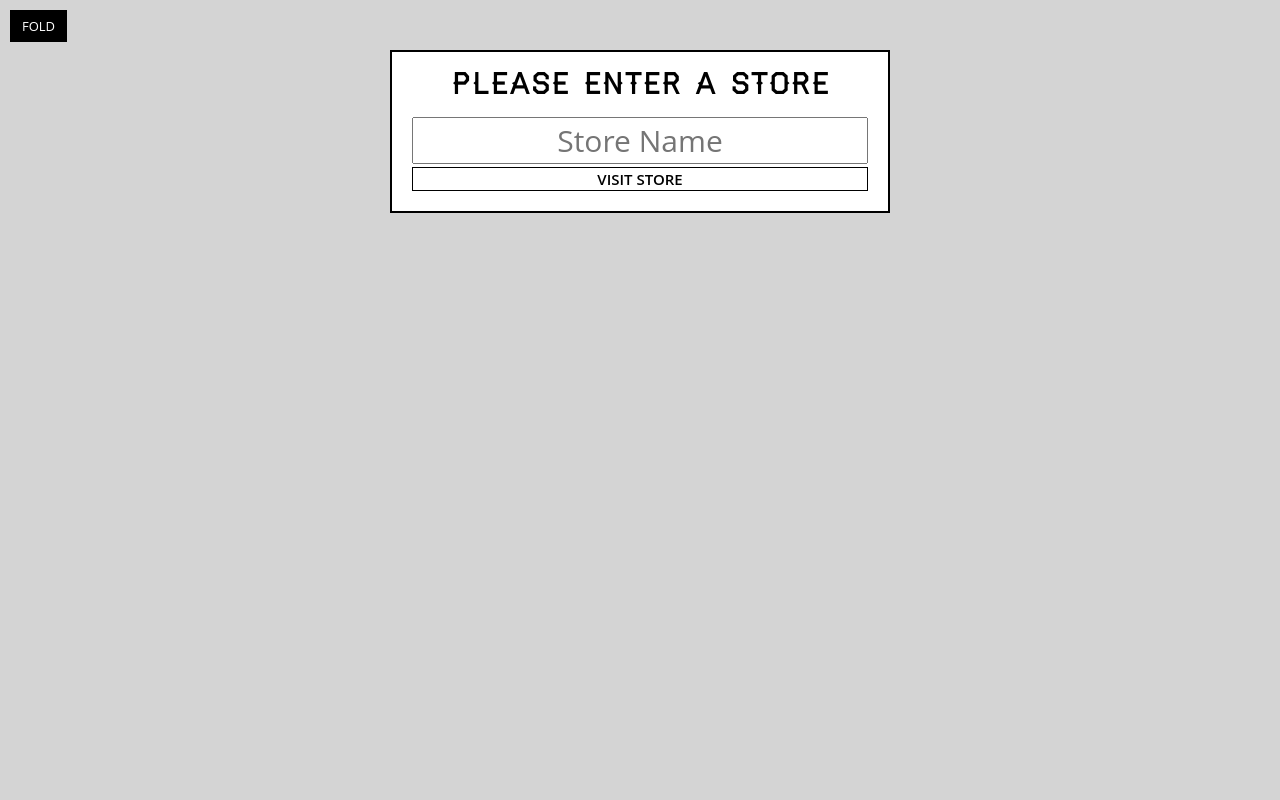
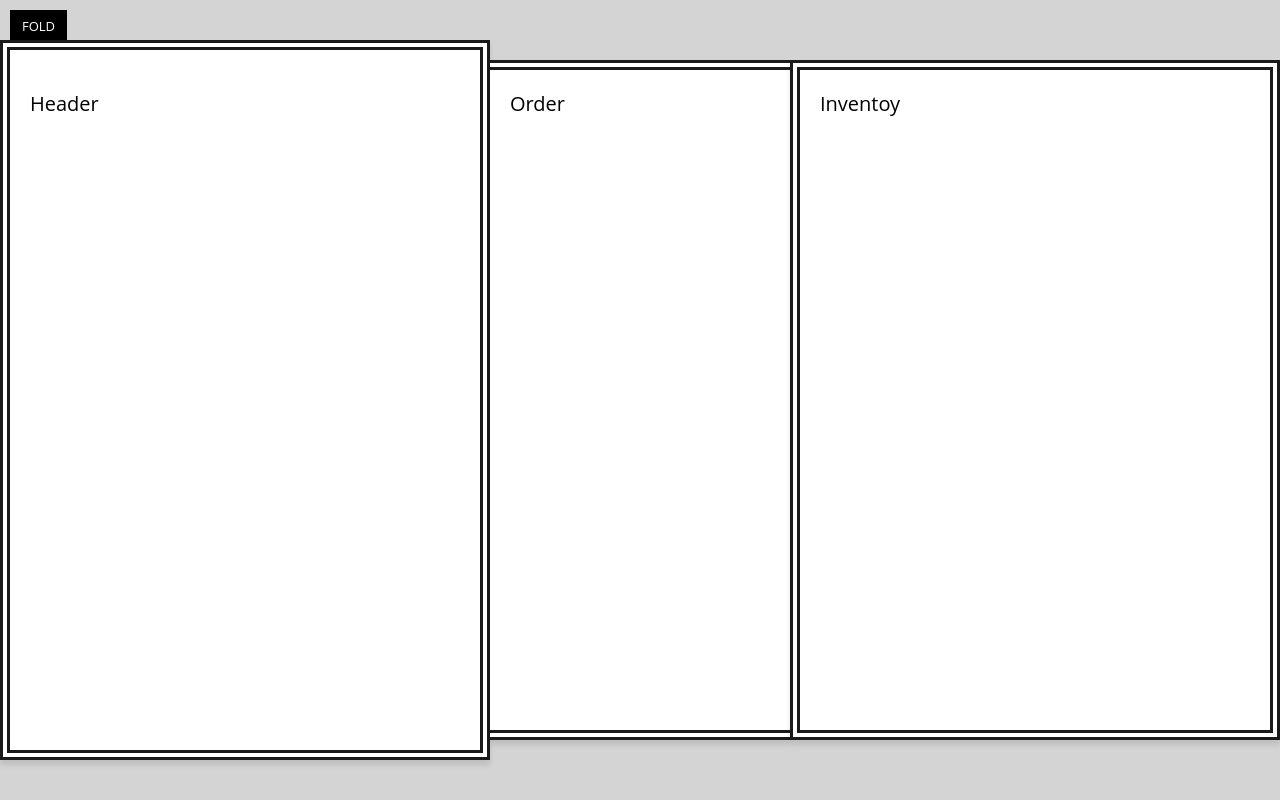
Before and after one commit to NineThou/wesbos-react-course, a React (Create React App) app: page / in a window 1280 px wide. Built offline with nearby package versions, Linux system fonts and the light colour scheme.

Commit message:
Add layout

```diff
--- a/src/components/App.js
+++ b/src/components/App.js
@@ -1 +1,20 @@
-App.js
+import React from 'react';
+import Order from './Order';
+import Inventory from './Inventory';
+import Header from './Header';
+
+class App extends React.Component {
+	render() {
+		return (
+			<div className="catch-of-the-day">
+				<div className="menu">
+					<Header />
+				</div>
+				<Order />
+				<Inventory />
+			</div>
+		)
+	}
+}
+
+export default App;
--- /dev/null
+++ b/src/components/Header.js
@@ -0,0 +1,11 @@
+import React from 'react';
+
+class Header extends React.Component {
+	render() {
+		return (
+			<p>Header</p>
+		)
+	}
+}
+
+export default Header;
--- /dev/null
+++ b/src/components/Inventory.js
@@ -0,0 +1,11 @@
+import React from 'react';
+
+class Inventory extends React.Component {
+	render() {
+		return (
+			<p>Inventoy</p>
+		)
+	}
+}
+
+export default Inventory;
--- /dev/null
+++ b/src/components/Order.js
@@ -0,0 +1,11 @@
+import React from 'react';
+
+class Order extends React.Component {
+	render() {
+		return (
+			<p>Order</p>
+		)
+	}
+}
+
+export default Order;
--- a/src/index.js
+++ b/src/index.js
@@ -3,7 +3,8 @@
 
 import './css/style.css';
 
+import App from './components/App'
 import StorePicker from './components/StorePicker';
 
 
-render(<StorePicker/>, document.getElementById('main'));
+render(<App/>, document.getElementById('main'));
```
Also changed, not shown: 1 other file (tests, documents, lock files or other folders).
